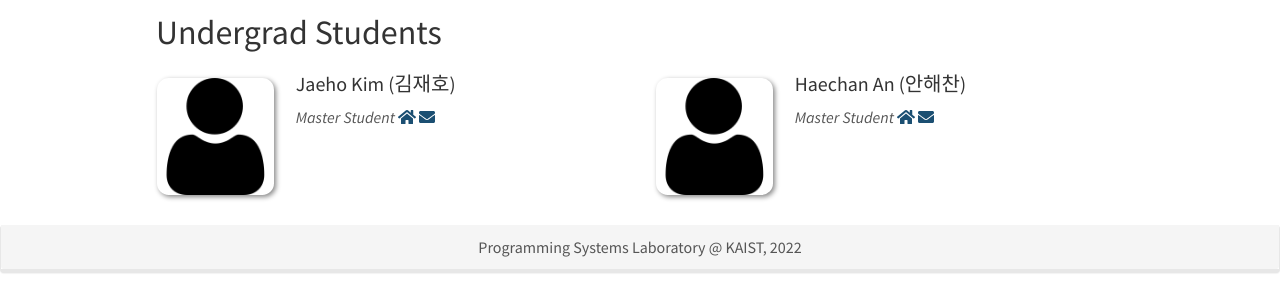
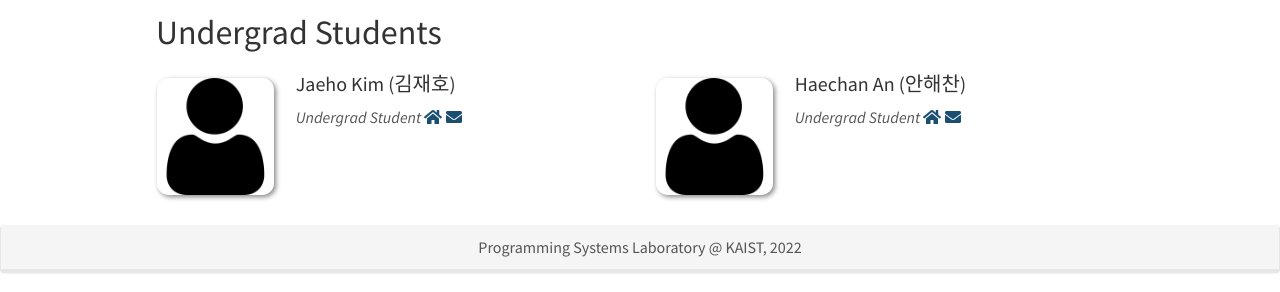
Before and after one commit to prosyslab/prosyslab.github.io, a Jekyll site: the page built from _pages/members.md, in a window 1280 px wide and 1238 px high. Shown: the part 943-1235 px from the top of the window. Built offline with Jekyll 4.4.1, drawn with Linux system fonts in a browser that asks for light colours; nearby versions of some CDN libraries.

Commit message:
[Members] fix info

```diff
--- a/_pages/members.md
+++ b/_pages/members.md
@@ -78,7 +78,7 @@ permalink: /members/
 <div class="col-sm-6 clearfix">
   <img src="{{ site.url }}{{ site.baseurl }}/images/members/{{ member.photo }}" class="img-responsive" width="25%" style="float: left" />
   <h4>{{ member.name }} ({{ member.name-korean }})</h4>
-  <i>Master Student</i>
+  <i>Undergrad Student</i>
   <a href="{{ member.homepage }}"><i class="fas fa-home" style="color:#1B4F72"></i></a>
   <a href="mailto:{{ member.email }}"><i class="fas fa-envelope" style="color:#1B4F72"></i></a>
 </div>
```
